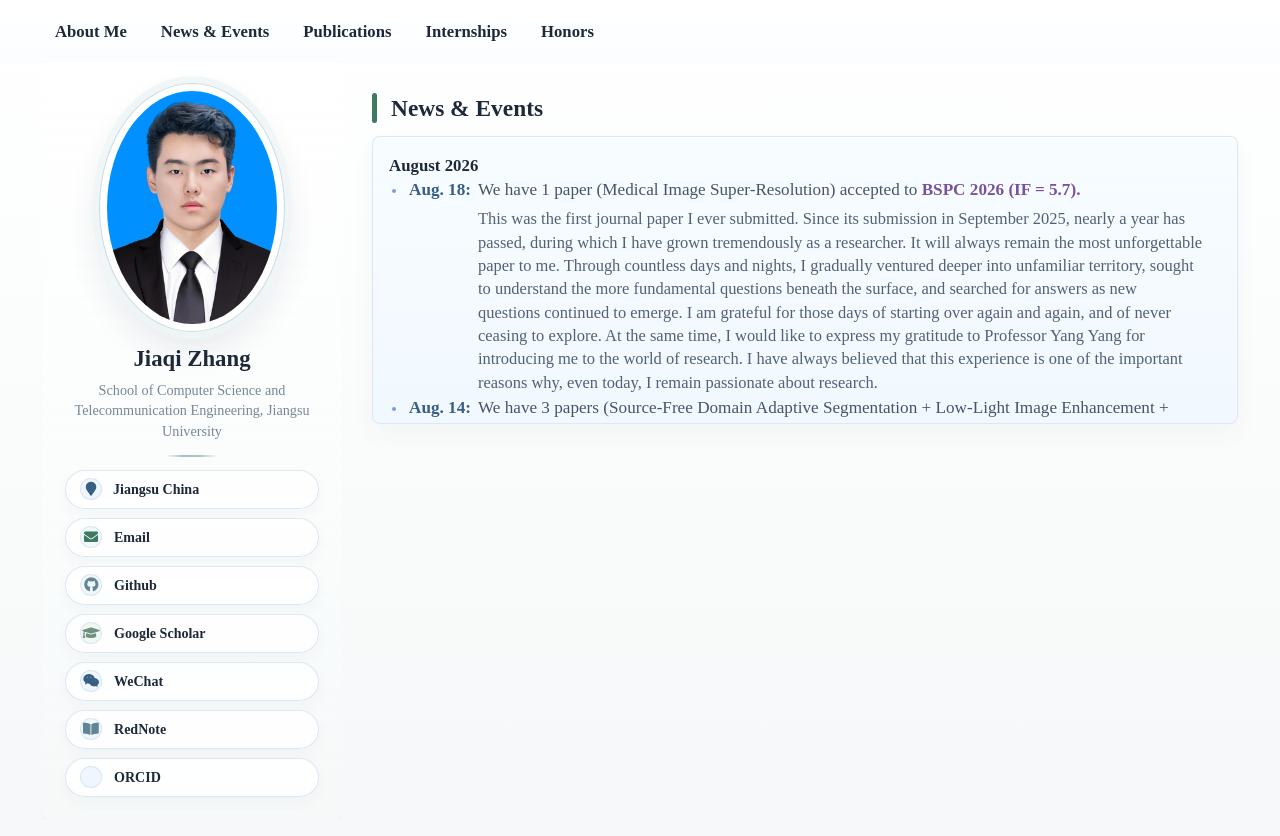
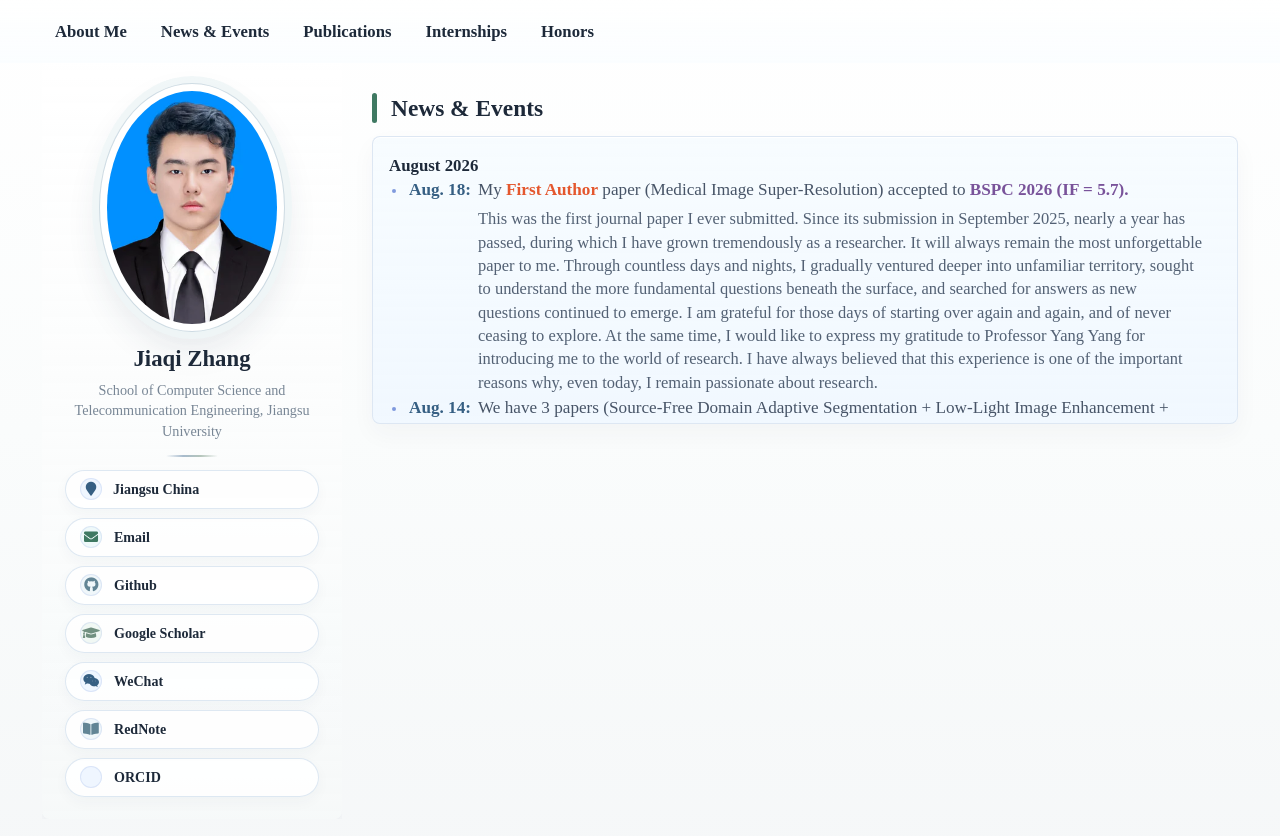
Before and after one commit to JiaqiZhang-Sengoku/JiaqiZhang-Sengoku.github.io, a Jekyll site: the page built from _pages/includes/new.md, in a window 1280 px wide. Shown: the top 836 px of the page. Built offline with Jekyll 4.4.1, drawn with Linux system fonts in a browser that asks for light colours; our own code applies the rules of GitHub Pages for plain Markdown files.

Commit message:
20260707

```diff
--- a/_pages/includes/new.md
+++ b/_pages/includes/new.md
@@ -7,7 +7,7 @@
   <div class="update-card">
     <h3 class="update-date">August 2026</h3>
     <ul class="update-list">
-      <li><span class="update-item-layout"><span class="update-day">Aug. 18:</span><span class="update-message">We have 1 paper (Medical Image Super-Resolution) accepted to <span class="highlight-journal">BSPC 2026 (IF = 5.7).</span><span class="update-reflection">This was the first journal paper I ever submitted. Since its submission in September 2025, nearly a year has passed, during which I have grown tremendously as a researcher. It will always remain the most unforgettable paper to me. Through countless days and nights, I gradually ventured deeper into unfamiliar territory, sought to understand the more fundamental questions beneath the surface, and searched for answers as new questions continued to emerge. I am grateful for those days of starting over again and again, and of never ceasing to explore. At the same time, I would like to express my gratitude to Professor Yang Yang for introducing me to the world of research. I have always believed that this experience is one of the important reasons why, even today, I remain passionate about research.</span></span></span></li>
+      <li><span class="update-item-layout"><span class="update-day">Aug. 18:</span><span class="update-message">My <span class="highlight-first-author">First Author</span> paper (Medical Image Super-Resolution) accepted to <span class="highlight-journal">BSPC 2026 (IF = 5.7).</span><span class="update-reflection">This was the first journal paper I ever submitted. Since its submission in September 2025, nearly a year has passed, during which I have grown tremendously as a researcher. It will always remain the most unforgettable paper to me. Through countless days and nights, I gradually ventured deeper into unfamiliar territory, sought to understand the more fundamental questions beneath the surface, and searched for answers as new questions continued to emerge. I am grateful for those days of starting over again and again, and of never ceasing to explore. At the same time, I would like to express my gratitude to Professor Yang Yang for introducing me to the world of research. I have always believed that this experience is one of the important reasons why, even today, I remain passionate about research.</span></span></span></li>
       <li><span class="update-item-layout"><span class="update-day">Aug. 14:</span><span class="update-message">We have 3 papers (Source-Free Domain Adaptive Segmentation + Low-Light Image Enhancement + Hyperspectral Domain Generalization) accepted to <span class="highlight-conference">ICONIP 2026 (CCF C).</span><span class="update-reflection">These three articles were written together with friends who once accompanied me on my journey toward securing a recommendation-based postgraduate admission. Although I eventually chose a different path, I still cherish the time we spent striving toward the same goal. I sincerely hope that each of them will be admitted to the university of their dreams and move forward toward an even brighter future.</span></span></span></li>
       <li><span class="update-day">Aug. 9:</span> We have 1 paper (Multimodal LLM Reasoning) accepted to <span class="highlight-conference">ACM MM 2026 Workshop AMI.</span></li>
     </ul>
```
